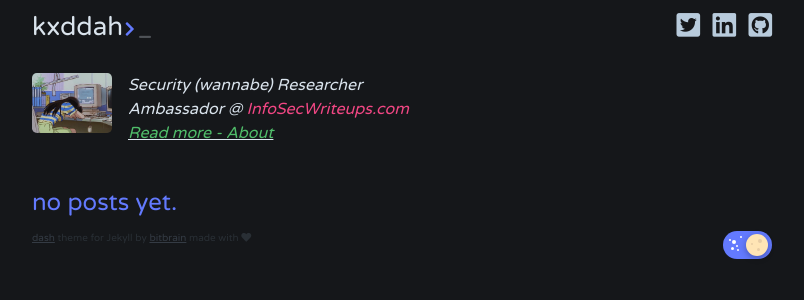
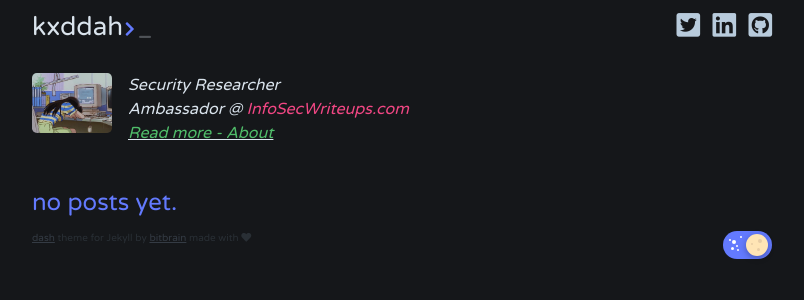
Before and after one commit to kxddah/kxddah.github.io, a Jekyll site: the page built from index.html, in a window 1280 px wide. Shown: the top 300 px of the page, without its empty margins (238-1042 px from the left). Built offline with Jekyll 4.4.1, drawn with Linux system fonts in a browser that asks for light colours; nearby versions of some CDN libraries.

Commit message:
hmm...changes

```diff
--- a/_config.yml
+++ b/_config.yml
@@ -1,7 +1,7 @@
 title: kxddah
 email:
 description: > # this means to ignore newlines until "baseurl:"
-    Security (wannabe) Researcher<br/> Ambassador @ <a href="https://infosecwriteups.com/" target="_blank">InfoSecWriteups.com</a><br/><u><a style="color: #50BD6A;" href="https://pwn.computer/about">Read more - About</a></u>
+    Security Researcher<br/> Ambassador @ <a href="https://infosecwriteups.com/" target="_blank">InfoSecWriteups.com</a><br/><u><a style="color: #50BD6A;" href="https://pwn.computer/about">Read more - About</a></u>
 baseurl: "" # the subpath of your site, e.g. /blog
 url: "https://pwn.computer" # the base hostname & protocol for your site, e.g. http://example.com
 twitter_username: Kxddah
```
